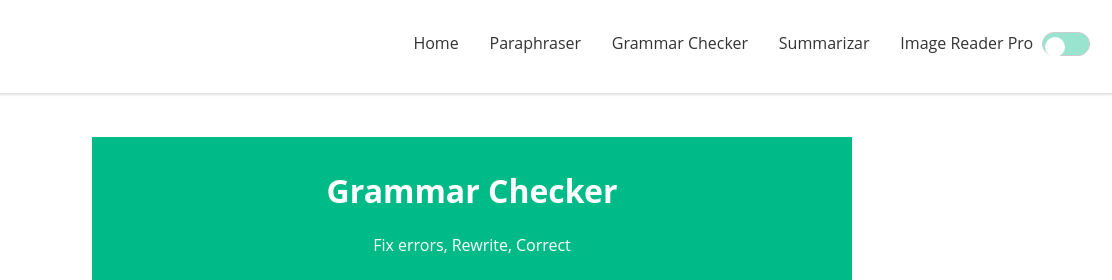
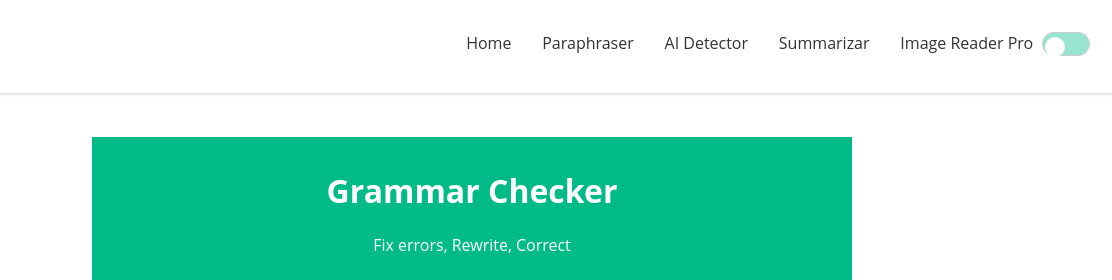
Before and after one commit to toolxai/toolxai.github.io, a plain HTML site: page grammerchecker.html in a window 1280 px wide. Shown: the top 280 px of the page, 168-1280 px from the left. Drawn offline with Linux system fonts and the light colour scheme.

Commit message:
Update grammerchecker.html

```diff
--- a/grammerchecker.html
+++ b/grammerchecker.html
@@ -17,7 +17,7 @@
         <div class="nav">
           <a href="index.html">Home</a>
           <a href="paraphraser.html">Paraphraser</a>
-          <a href="#">Grammar Checker</a>
+          <a href="aidetector.html">AI Detector</a>
           <a href="summarizer.html">Summarizar</a>
           <a href="imagerec.html">Image Reader Pro</a>
     <label for="darkModeToggle">
```
